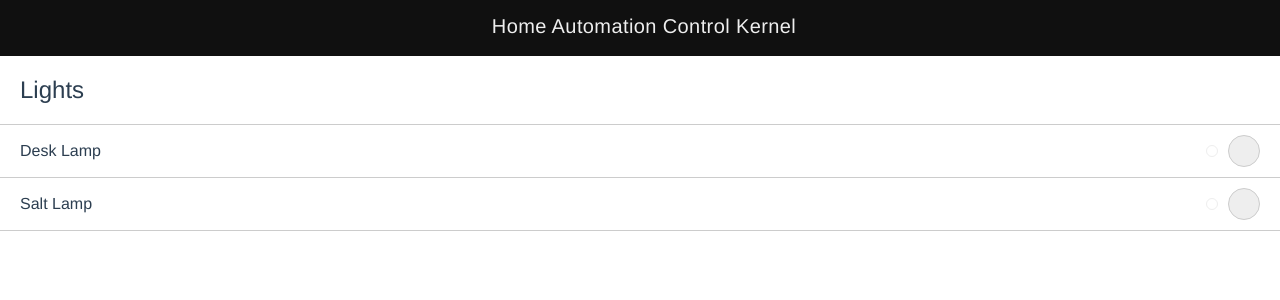
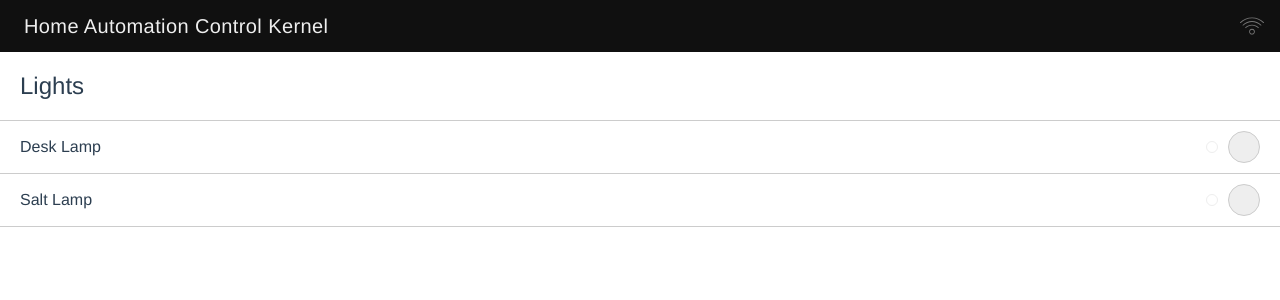
Before and after one commit to iamjoshhansen/hack-fe, a Vue app: page / in a window 1280 px wide. Shown: the top 300 px of the page. Built offline with nearby package versions, Linux system fonts and the light colour scheme; no server answers.

Commit message:
:art: Added socket and wifi icons to the header.

```diff
--- a/src/App.vue
+++ b/src/App.vue
@@ -2,6 +2,8 @@
   <div id="app">
     <header>
       <span>Home Automation Control Kernel</span>
+      <iconSocket v-if="connectedSocket" :connected="true" />
+      <iconWifi v-else="connectedSocket" :connected="connectedWifi" />
     </header>
     <main>
       <router-view></router-view>
@@ -10,8 +12,31 @@
 </template>
 
 <script>
+import socket from './socket';
+import iconSocket from './icons/socket';
+import iconWifi from './icons/wifi';
+
 export default {
   name: 'app',
+  components: {
+    iconSocket,
+    iconWifi,
+  },
+  data() {
+    return {
+      connectedSocket: false,
+      connectedWifi: false,
+    };
+  },
+  mounted() {
+    socket
+      .on('connect', () => {
+        this.connectedSocket = true;
+      })
+      .on('disconnect', () => {
+        this.connectedSocket = false;
+      });
+  },
 };
 </script>
 
@@ -33,21 +58,23 @@ main {
 
 header {
   margin: 0;
-  height: 56px;
   padding: 0 16px 0 24px;
   background-color: #101010;
   color: #eee;
+  position: relative;
+  display: flex;
+  align-items: center;
+  justify-content: space-between;
 }
 
 header span {
   display: block;
   text-align: center;
-  position: relative;
   font-size: 20px;
   line-height: 1;
   letter-spacing: .02em;
   font-weight: 400;
   box-sizing: border-box;
-  padding-top: 16px;
+  padding: 16px 0;
 }
 </style>
```
